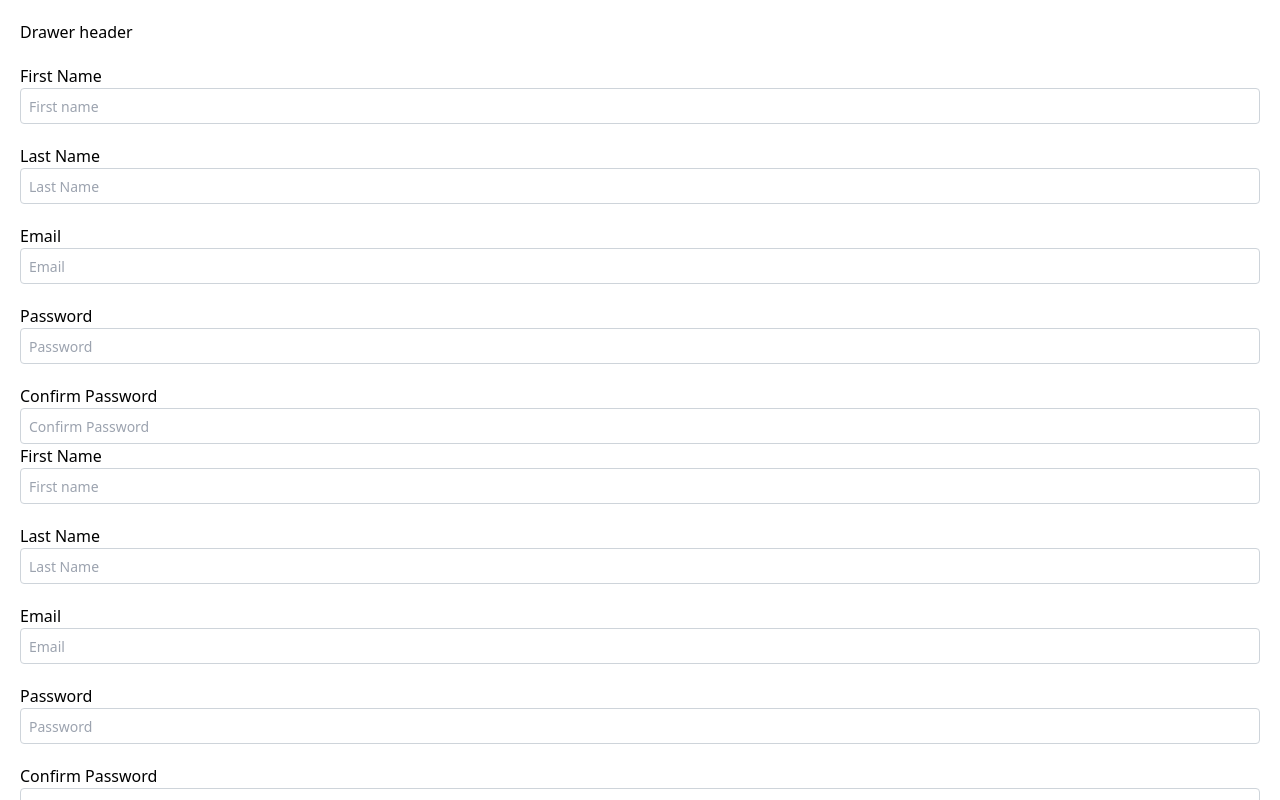
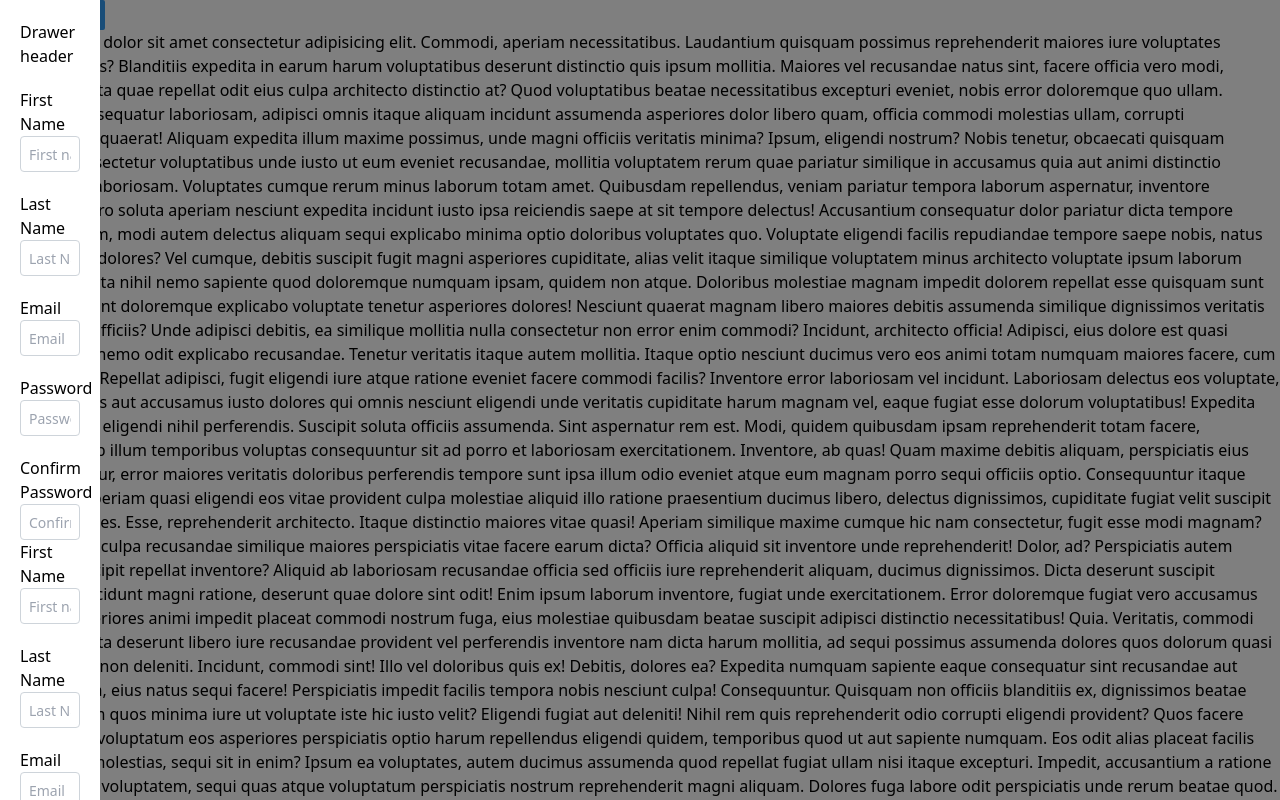
Before and after one commit to hay-bams/ui, a React (Create React App) app: page / in a window 1280 px wide. Both pictures are taken after a click on the button "Show Drawer". Shown: the top 800 px of the page. Built offline with nearby package versions, Linux system fonts and the light colour scheme.

Commit message:
animate drawers

```diff
--- a/src/components/Drawer/Drawer.tsx
+++ b/src/components/Drawer/Drawer.tsx
@@ -7,7 +7,8 @@ import {DrawerSizes, DrawerStyledProps} from './Drawer.types';
 import {DrawerPortal} from 'components/Portals/DrawerPortal';
 import {Backdrop} from 'components/Backdrop';
 import {useClickOutside} from 'hooks/useClickOutside';
-import { useEscapeKey } from 'hooks/useEscapeKey';
+import {useEscapeKey} from 'hooks/useEscapeKey';
+import {resizeDrawer} from 'components/Transitions';
 
 interface Props {
   children?: ReactNode;
@@ -16,6 +17,15 @@ interface Props {
   title?: ReactNode;
   size?: DrawerSizes;
 }
+
+const animateDrawer = keyframes`
+  0% {
+    width: width;
+  }
+  100% {
+    width: width;
+  }
+`;
 
 const DrawerWrapper = styled.div`
   position: fixed;
@@ -31,10 +41,17 @@ const DrawerContainer = styled.div<DrawerStyledProps>`
   height: 100%;
   transition-property: width;
   transition-duration: 2s;
-  width: ${(props) => drawerSizes[props.size].width};
+  width: ${(props) =>
+    drawerSizes[props.size] ? drawerSizes[props.size].width : props.size};
   background: #fff;
   position: fixed;
   top: 0;
+
+  animation-name: ${(props) =>
+    drawerSizes[props.size]
+      ? resizeDrawer(drawerSizes[props.size].width)
+      : resizeDrawer(props.size)};
+  animation-duration: 0.4s;
 `;
 
 const DrawerTitle = styled.div`
@@ -48,11 +65,11 @@ export const Drawer = ({
   open,
   onClose = () => {},
   title,
-  size = 'full',
+  size = '100px',
 }: Props) => {
   const drawerRef = useRef<any>(null);
   useClickOutside(drawerRef, onClose);
-  useEscapeKey(onClose)
+  useEscapeKey(onClose);
   useEffect(() => {
     if (open) {
       document.body.style.overflow = 'hidden';
--- a/src/components/Modal/Modal.tsx
+++ b/src/components/Modal/Modal.tsx
@@ -1,5 +1,5 @@
 import {ReactNode, useEffect, useRef} from 'react';
-import styled, {css, keyframes} from 'styled-components';
+import styled, {css} from 'styled-components';
 
 import {
   ModalSizes,
--- a/src/components/Transitions/index.tsx
+++ b/src/components/Transitions/index.tsx
@@ -9,7 +9,6 @@ export const fade = (opacity: number) => keyframes`
   }
 `;
 
-
 export const scale = () => keyframes`
   0% {
     transform: scale(0)
@@ -18,3 +17,12 @@ export const scale = () => keyframes`
     transform: scale(1)
   }
 `;
+
+export const resizeDrawer = (width: any) => keyframes`
+0% {
+  width: 0
+}
+100% {
+  width: ${width}
+}
+`;
```
